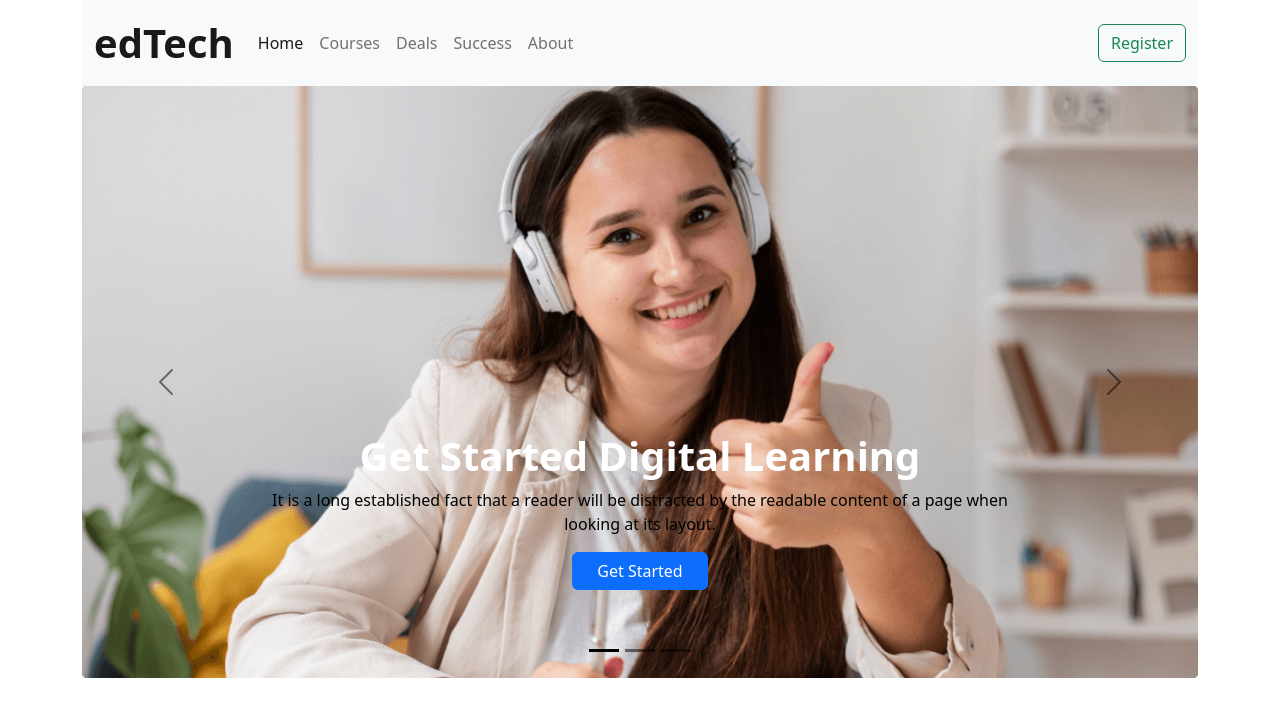
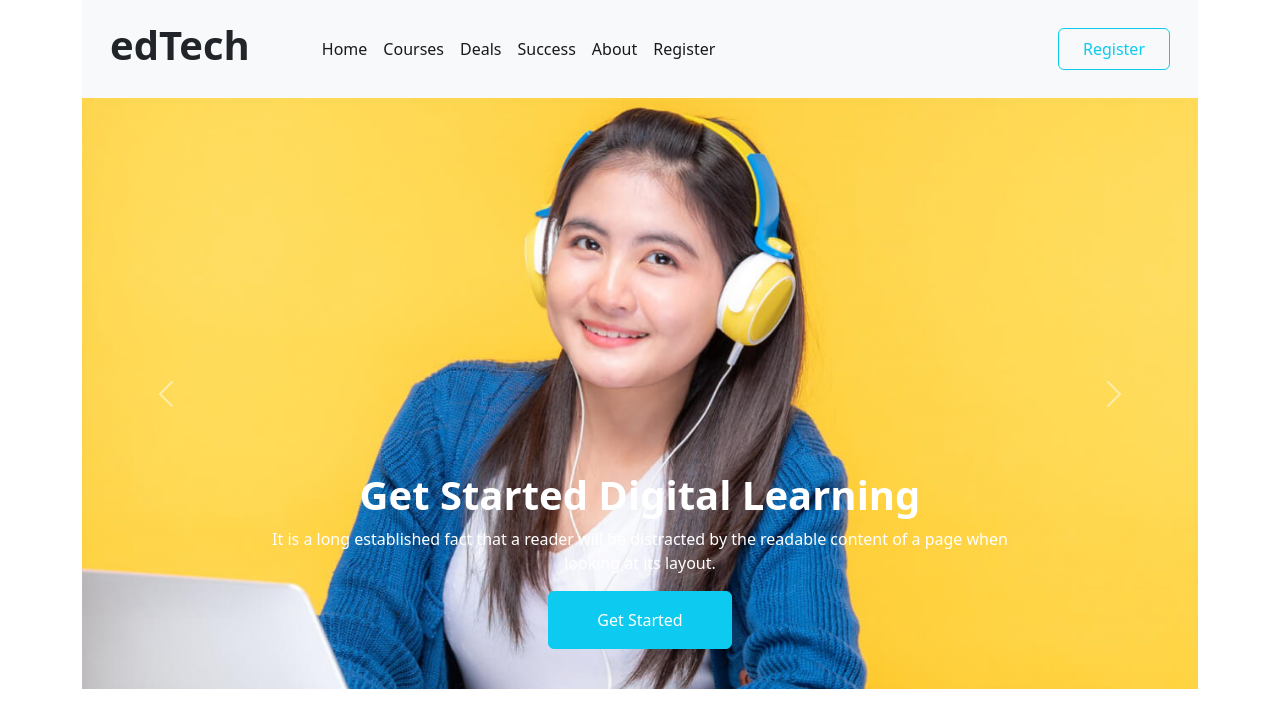
Before and after one commit to hridoyroy10/edTech-website, a plain HTML site: page index.html in a window 1280 px wide. Both pictures are taken after a click on the link "Home". Drawn offline with nearby package versions, Linux system fonts and the light colour scheme.

Commit message:
Navbar and Header UpDate

```diff
--- a/index.html
+++ b/index.html
@@ -13,74 +13,72 @@
 
     <header class="container">
             <!-- navbar start -->
-    <nav class="navbar navbar-expand-lg bg-light">
+            <nav class="navbar navbar-expand-lg navbar-light bg-light p-3">
               <div class="container-fluid">
-          <a class="navbar-brand fs-1 fw-bold" href="#">edTech</a>
-          <button class="navbar-toggler" type="button" data-bs-toggle="collapse" data-bs-target="#navbarScroll" aria-controls="navbarScroll" aria-expanded="false" aria-label="Toggle navigation">
+                <a class="navbar-brand" href="#"><h1 class="fs-1 fw-bold text-dark">edTech</h1></a>
+                <button class="navbar-toggler" type="button" data-bs-toggle="collapse" data-bs-target="#navbarSupportedContent" aria-controls="navbarSupportedContent" aria-expanded="false" aria-label="Toggle navigation">
                   <span class="navbar-toggler-icon"></span>
                 </button>
-          <div class="collapse navbar-collapse justify-content-center" id="navbarScroll">
-            <ul id="menu" class="navbar-nav me-auto  navbar-nav-scroll " >
+                <div class="collapse navbar-collapse ms-lg-5" id="navbarSupportedContent">
+                  <ul class="navbar-nav me-auto mb-2 mb-lg-0">
                     <li class="nav-item">
-                <a class="nav-link active " aria-current="page" href="#">Home</a>
+                      <a class="nav-link active" aria-current="page" href="#">Home</a>
                     </li>
                     <li class="nav-item">
-                <a class="nav-link " href="#">Courses</a>
+                      <a class="nav-link active" aria-current="page" href="#">Courses</a>
                     </li>
                     <li class="nav-item">
-                <a class="nav-link " href="">Deals</a>
+                      <a class="nav-link active" aria-current="page" href="#">Deals</a>
                     </li>
                     <li class="nav-item">
-                <a class="nav-link">Success</a>
+                      <a class="nav-link active" aria-current="page" href="#">Success </a>
                     </li>
                     <li class="nav-item">
-                <a class="nav-link" href="">About</a>
+                      <a class="nav-link active" aria-current="page" href="#">About </a>
+                    </li>
+                    <li class="nav-item">
+                      <a class="nav-link active" aria-current="page" href="#">Register</a>
                     </li>
                   </ul>
-            <form class="d-flex" role="search">
-              <button class="btn btn-outline-success" type="submit">Register</button>
+                  <form class="d-flex">
+                    <button class="btn btn-outline-info px-4 py-2" type="submit">Register</button>
                   </form>
                 </div>
               </div>
             </nav>
       <!-- navbar-end -->
-            <div id="carouselExampleDark" class="carousel carousel-dark slide" data-bs-ride="carousel">
-                <div class="carousel-indicators">
-                <button type="button" data-bs-target="#carouselExampleDark" data-bs-slide-to="0" class="active" aria-current="true" aria-label="Slide 1"></button>
-                <button type="button" data-bs-target="#carouselExampleDark" data-bs-slide-to="1" aria-label="Slide 2"></button>
-                <button type="button" data-bs-target="#carouselExampleDark" data-bs-slide-to="2" aria-label="Slide 3"></button>
-                </div>
+      <div id="carouselExampleControls" class="carousel slide" data-bs-ride="carousel">
         <div class="carousel-inner">
-                <div class="img carousel-item active" data-bs-interval="10000">
-                    <img src="images/cover/cover-1.png" class="d-block w-100 h-100" alt="...">
-                    <div class="carousel-caption justify-content-center mb-lg-5 mb-sm-1 d-md-block">
-                    <h1 class="text-white fs-1 fw-bold">Get Started Digital Learning</h1>
-                    <p>It is a long established fact that a reader will be distracted by the readable content of a page when looking at its layout.</p>
-                    <button type="button" class="btn btn-primary px-4">Get Started</button>
-                    </div>
-                </div>
-                <div class="carousel-item" data-bs-interval="2000">
-                    <img src="images/cover/155623-OUET0R-623.jpg" class="d-block w-100 h-50" alt="...">
-                    <div class="carousel-caption  d-md-block">
-                        <h1>Get Started Digital Learning</h1>
-                        <p>It is a long established fact that a reader will be distracted by the readable content of a page when looking at its layout.</p>
-                        <button type="button" class="btn btn-primary px-4">Primary</button>
+          <div class="carousel-item active">
+            <img  src="images/cover/cover-1.png" class="d-block w-100 " alt="...">
+            <div class="carousel-caption">
+                <h1 class="fw-bold benar-title">Get Started Digital Learning</h1>
+                <p>It is a long established fact that a reader will be distracted by the readable  content of a page when looking at its layout.</p>
+                <a class="btn btn-info py-lg-3 py-md-3 py-sm-1 px-lg-5 px-md-5 px-sm-3 text-white" href="#">Get Started</a>
               </div>
           </div>
           <div class="carousel-item">
-                    <img src="images/cover/cover-3.jpg" class="d-block w-100 h-100" alt="...">
+            <img  src="images/cover/img.png" class="d-block w-100 h-100" alt="...">
+            <div class="carousel-caption">
+              <h1 class="fw-bold benar-title">Get Started Digital Learning</h1>
+              <p>It is a long established fact that a reader will be distracted by the readable  content of a page when looking at its layout.</p>
+              <a class="btn btn-info py-lg-3 py-md-3 py-sm-1 px-lg-5 px-md-5 px-sm-3 text-white" href="#">Get Started</a>
+            </div>
+          </div>
+          <div class="carousel-item">
+            <img src="images/cover/cover-3.jpg" class="d-block w-100" alt="...">
             <div class="carousel-caption  d-md-block">
-                    <h1>Get Started Digital Learning</h1>
-                    <p>It is a long established fact that a reader will be distracted by the readable content of a page when looking at its layout.</p>
-                    <button type="button" class="btn btn-primary px-4">Primary</button>
+              <h1 class="fw-bold ">Get Started Digital Learning</h1>
+              <p>It is a long established fact that a reader will be distracted by the readable content of a page when looking at its layout.  </p>
+              <a class="btn btn-info py-lg-3 py-md-3 py-sm-1 px-lg-5 px-md-5 px-sm-3 text-white" href="#">Get Started</a>
             </div>
           </div>
         </div>
-                <button class="carousel-control-prev" type="button" data-bs-target="#carouselExampleDark" data-bs-slide="prev">
+        <button class="carousel-control-prev" type="button" data-bs-target="#carouselExampleControls" data-bs-slide="prev">
           <span class="carousel-control-prev-icon" aria-hidden="true"></span>
           <span class="visually-hidden">Previous</span>
         </button>
-                <button class="carousel-control-next" type="button" data-bs-target="#carouselExampleDark" data-bs-slide="next">
+        <button class="carousel-control-next" type="button" data-bs-target="#carouselExampleControls" data-bs-slide="next">
           <span class="carousel-control-next-icon" aria-hidden="true"></span>
           <span class="visually-hidden">Next</span>
         </button>
```
Also changed, not shown: images/cover/img.png (added). Lines whose indentation alone changed are shown as unchanged.
